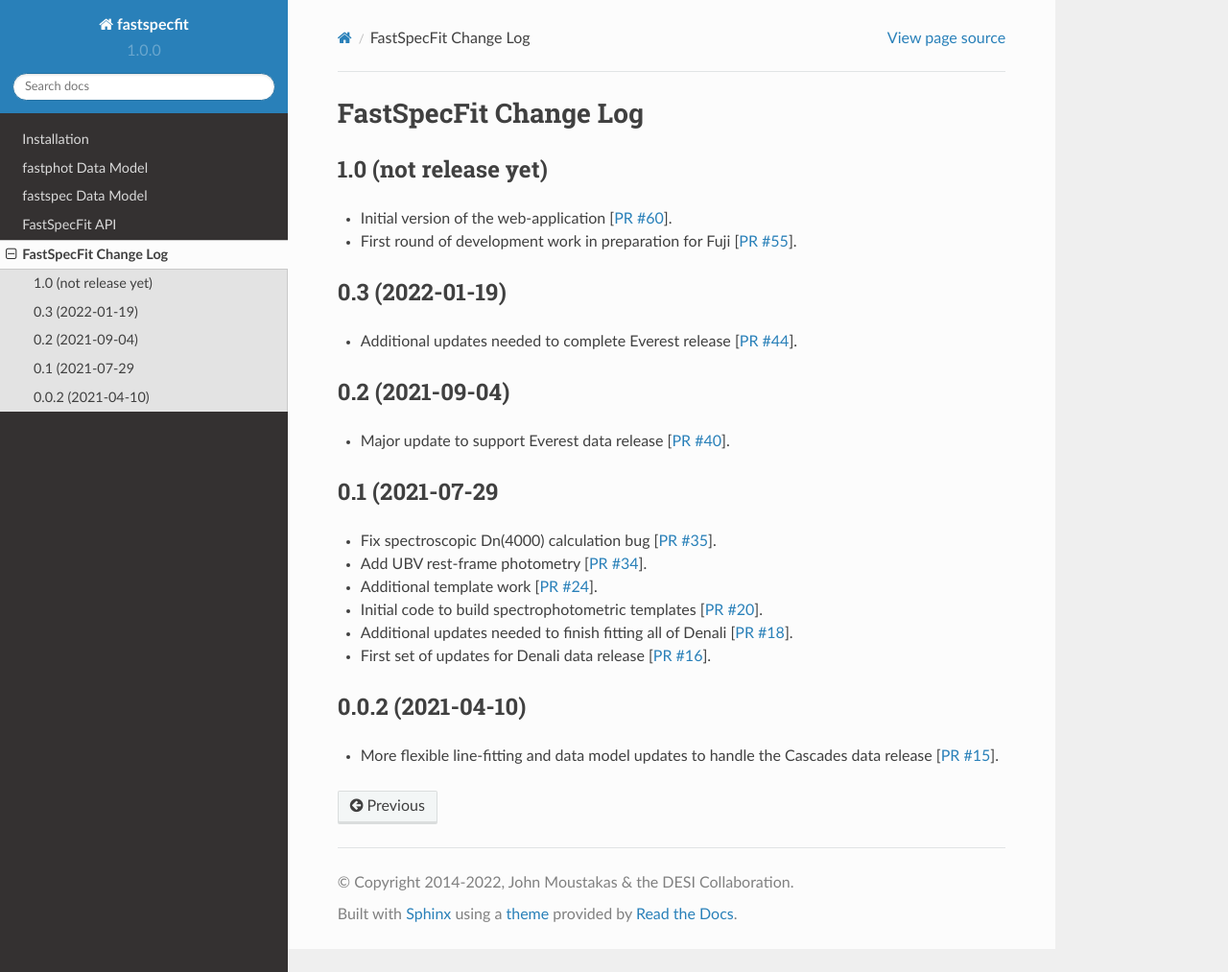
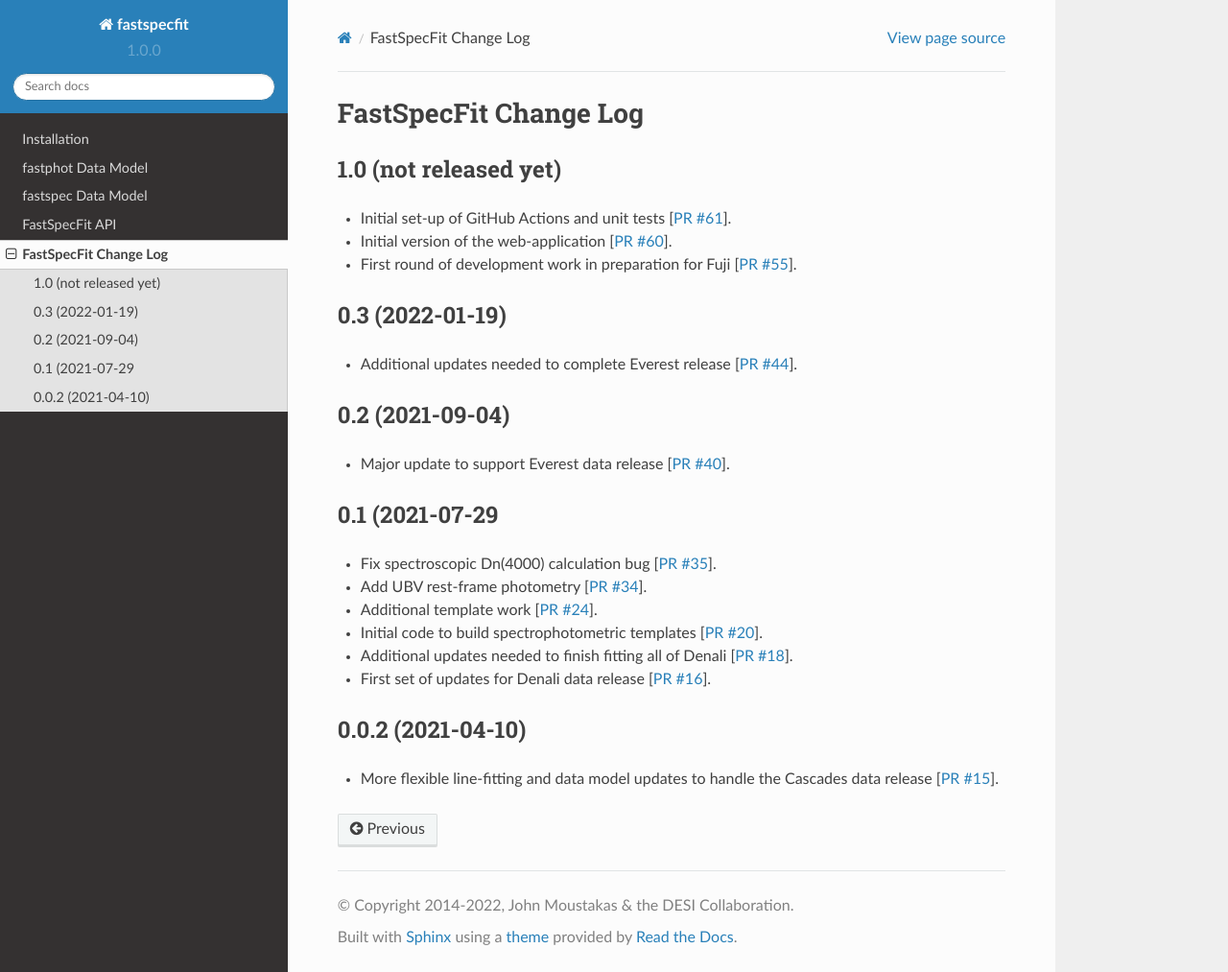
Before and after one commit to desihub/fastspecfit, a Sphinx documentation site: the page built from doc/changes.rst, in a window 1280 px wide and 1013 px high. Shown: the whole window at 96% size. Built offline with Sphinx 7.4.7 and the Read the Docs theme 2.0.0, drawn with Linux system fonts in a browser that asks for light colours.

Commit message:
update change log [ci skip]

```diff
--- a/doc/changes.rst
+++ b/doc/changes.rst
@@ -2,14 +2,16 @@
 FastSpecFit Change Log
 ======================
 
-1.0 (not release yet)
----------------------
+1.0 (not released yet)
+----------------------
 
+* Initial set-up of GitHub Actions and unit tests [`PR #61`_].
 * Initial version of the web-application [`PR #60`_].
 * First round of development work in preparation for Fuji [`PR #55`_].
 
 .. _`PR #55`: https://github.com/desihub/fastspecfit/pull/55
 .. _`PR #60`: https://github.com/desihub/fastspecfit/pull/60
+.. _`PR #61`: https://github.com/desihub/fastspecfit/pull/61
 
 0.3 (2022-01-19)
 ----------------
```
